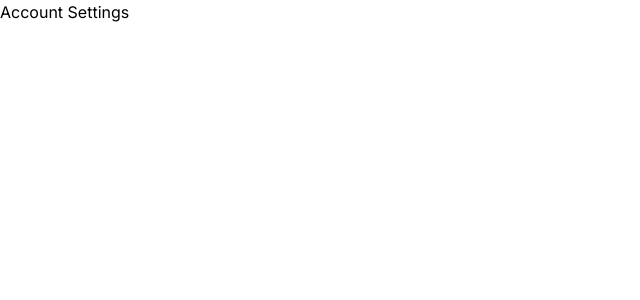
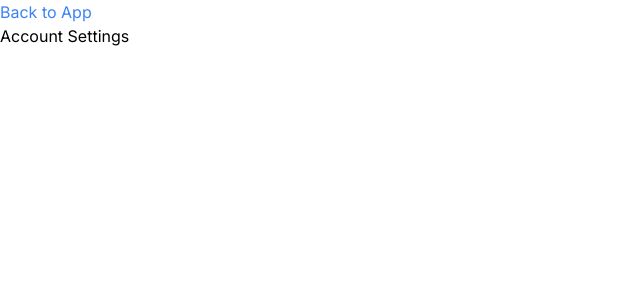
Before and after one commit to jpxoi/timeloop-frontend, a React (Vite) app: page /app/account in a window 1280 px wide. Shown: the top 300 px of the page, without its empty margins (0-640 px from the left). Built offline with nearby package versions, Linux system fonts and the light colour scheme; sample sign-in values are in the browser's storage.

Commit message:
Add back to app link in AccountSettings component

```diff
--- a/src/Components/Pages/AccountSettings.jsx
+++ b/src/Components/Pages/AccountSettings.jsx
@@ -1,8 +1,10 @@
 import React from "react";
+import { Link } from "react-router-dom";
 
 function AccountSettings() {
   return (
     <div>
+      <Link className="text-blue-500" to="/app">Back to App</Link>
       <h1>Account Settings</h1>
     </div>
   );
```
